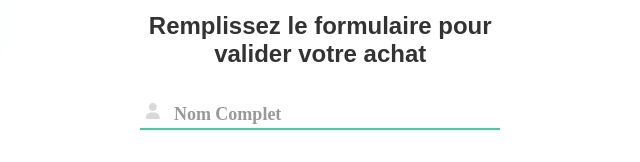
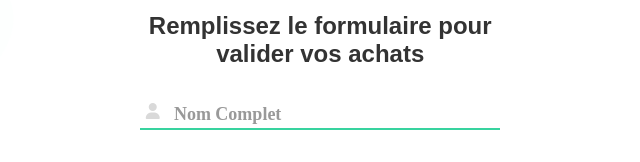
Before and after one commit to yeonoel/Drones, a plain HTML site: page formulaire.html in a window 1280 px wide. Shown: the part 251-413 px from the top of the page, 559-1199 px from the left. Drawn offline with Linux system fonts and the light colour scheme; a web font is replaced by a local one.

Commit message:
mise a jourdu titre

```diff
--- a/formulaire.html
+++ b/formulaire.html
@@ -20,7 +20,7 @@
         <div class="login-container">
             <form action="formulaire.html">
                 <img class="avatar" src="images/profile.svg" alt="">
-                <h2>Remplissez le formulaire pour valider votre achat</h2>
+                <h2>Remplissez le formulaire pour valider vos achats</h2>
                 <div class="input-div ">
                     <div class="i">
                         <i class="fas fa-user"></i>
```
